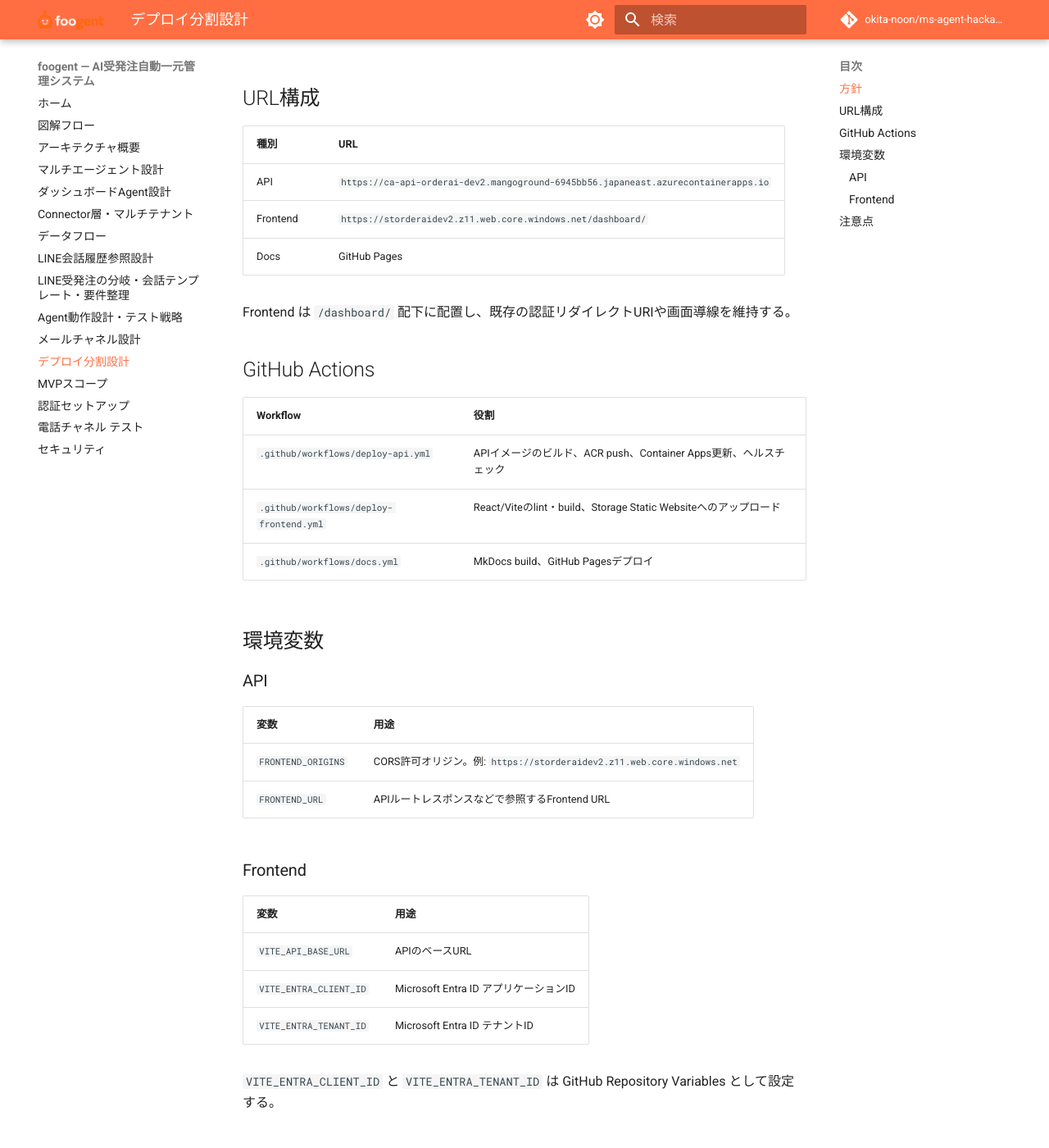
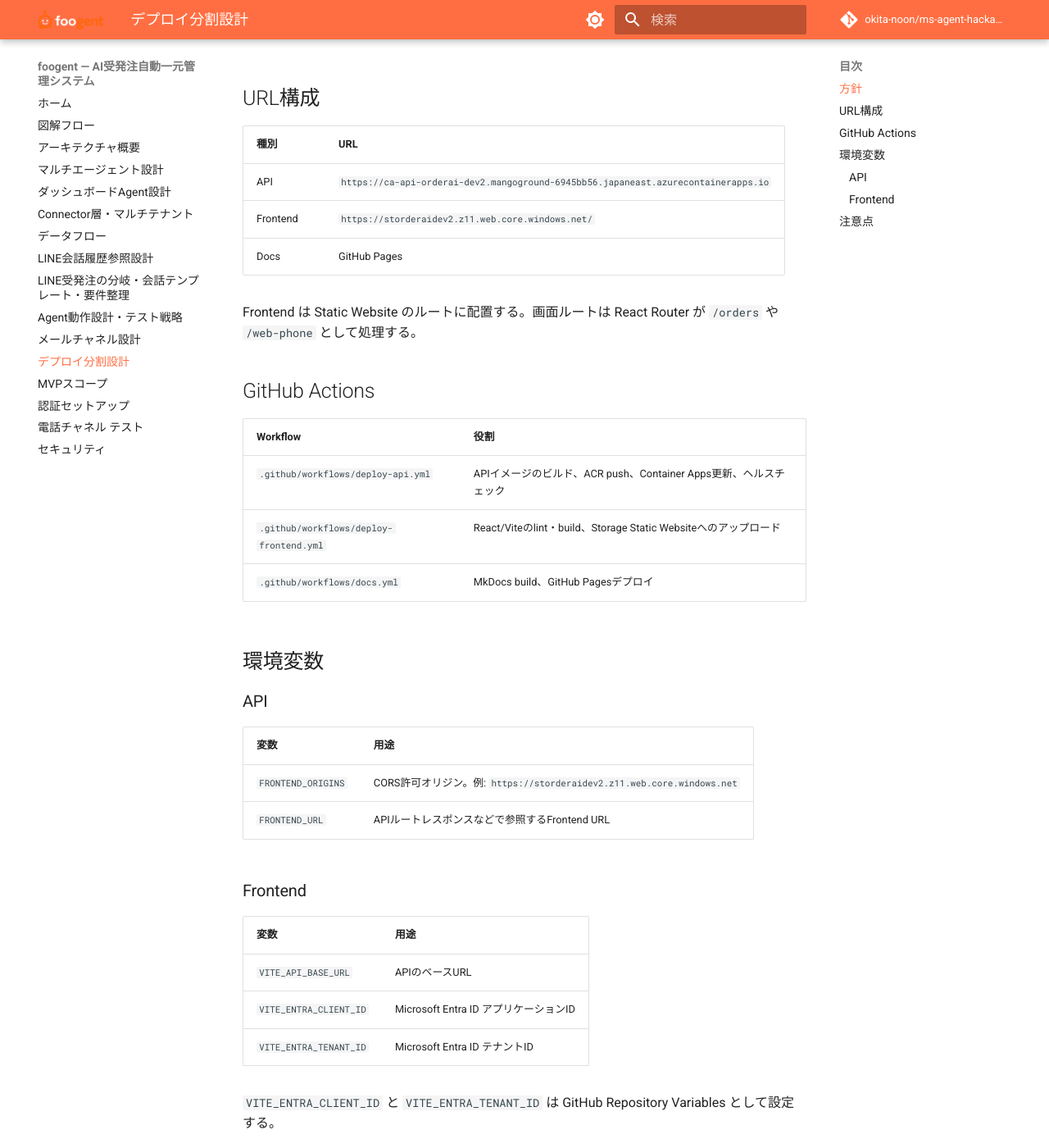
Before and after one commit to okita-noon/ms-agent-hackathon, an MkDocs documentation site: the page built from docs/deployment-split.md, in a window 1280 px wide and 1400 px high, scrolled down 540 px. Shown: the whole window at 82% size. Built offline with MkDocs 1.6.1 and Material for MkDocs 9.7.7, drawn with Linux system fonts in a browser that asks for light colours; comment, search, counter and statistics services are not loaded; some of the changed text lies outside the part shown.

Commit message:
Stop serving dashboard under subpath

```diff
--- a/docs/deployment-split.md
+++ b/docs/deployment-split.md
@@ -15,10 +15,10 @@
 | 種別 | URL |
 |---|---|
 | API | `https://ca-api-orderai-dev2.mangoground-6945bb56.japaneast.azurecontainerapps.io` |
-| Frontend | `https://storderaidev2.z11.web.core.windows.net/dashboard/` |
+| Frontend | `https://storderaidev2.z11.web.core.windows.net/` |
 | Docs | GitHub Pages |
 
-Frontend は `/dashboard/` 配下に配置し、既存の認証リダイレクトURIや画面導線を維持する。
+Frontend は Static Website のルートに配置する。画面ルートは React Router が `/orders` や `/web-phone` として処理する。
 
 ## GitHub Actions
 
@@ -53,4 +53,4 @@ Frontend は `/dashboard/` 配下に配置し、既存の認証リダイレク
 - 旧API URLの `/dashboard/` は互換性維持のため Frontend URL へリダイレクトする。
 - Docsだけの修正では API・Frontendを再デプロイしない。
 - API と Frontend が別オリジンになるため、API側で `FRONTEND_ORIGINS` を設定する。
-- Microsoft Entra ID のリダイレクトURIに Frontend URL `/dashboard/` を追加する。
+- Microsoft Entra ID のリダイレクトURIに Frontend URL ルートを追加する。
```
Also changed, not shown: AGENTS.md (+3 -3 lines), docs/auth-setup.md (+3 -3 lines), frontend/README.md (+2 -2 lines), 2 other files.
